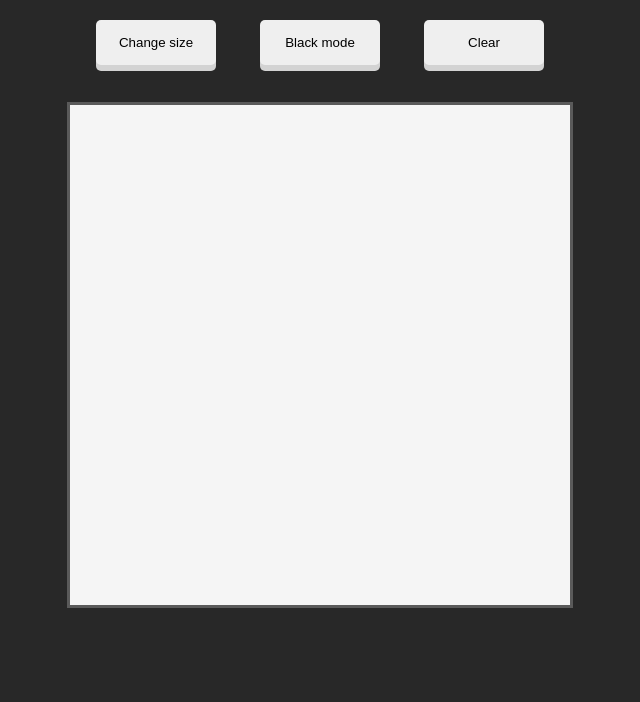
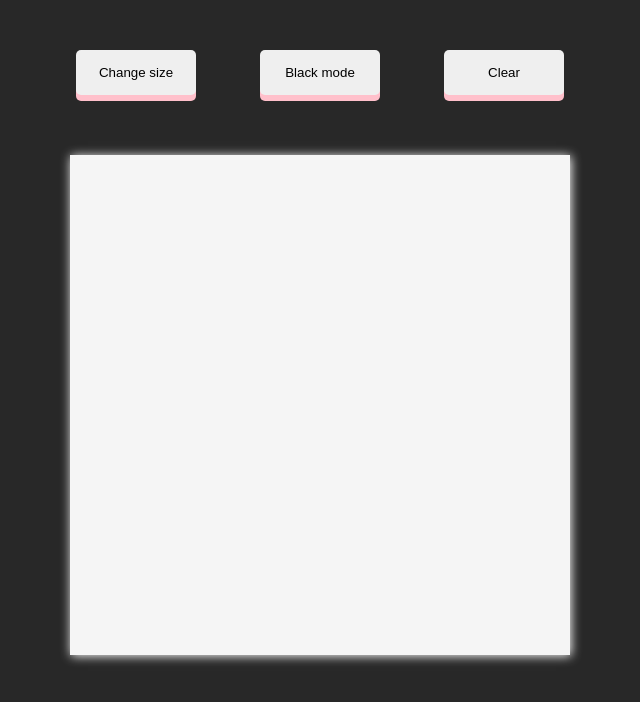
Before and after one commit to serkoch/etch-a-sketch, a plain HTML site: page index.html in a window 1280 px wide. Both pictures are taken after a click on the button "Rainbow mode". Shown: the whole page, without its empty margins (320-960 px from the left). Drawn offline with Linux system fonts and the light colour scheme.

Commit message:
fix: Fix cursor dragging issue

```diff
--- a/index.html
+++ b/index.html
@@ -1,10 +1,10 @@
 <!DOCTYPE html>
 <html lang="en">
   <head>
-    <meta charset="UTF-8">
-    <meta name="viewport" content="width=device-width, initial-scale=1.0">
+    <meta charset="UTF-8" />
+    <meta name="viewport" content="width=device-width, initial-scale=1.0" />
     <title>Document</title>
-    <link rel="stylesheet" href="style.css">
+    <link rel="stylesheet" href="style.css" />
   </head>
   <body>
     <div class="buttons">
--- a/script.js
+++ b/script.js
@@ -1,19 +1,27 @@
-const container = document.querySelector('.container');
-const btn = document.querySelector('.btn');
-const clear = document.querySelector('.clear');
+const container = document.querySelector(".container");
+const btn = document.querySelector(".btn");
+const clear = document.querySelector(".clear");
 const containerHeight = 500;
 const containerWidth = 500;
-const mode = document.querySelector('.mode');
+const mode = document.querySelector(".mode");
 
 function getRandNum() {
   return Math.floor(Math.random() * 255);
 }
 
-mode.addEventListener('click', function() {
-    if (mode.textContent === 'Rainbow mode') {
-        mode.textContent = 'Black mode';
+let draw = false;
+document.body.addEventListener("mousedown", function () {
+  draw = true;
+});
+document.body.addEventListener("mouseup", function () {
+  draw = false;
+});
+
+mode.addEventListener("click", function () {
+  if (mode.textContent === "Rainbow mode") {
+    mode.textContent = "Black mode";
   } else {
-        mode.textContent = 'Rainbow mode';
+    mode.textContent = "Rainbow mode";
   }
 });
 
@@ -21,30 +29,34 @@ function grid(num) {
   let width = containerWidth / num;
   let height = containerHeight / num;
   console.log(height);
-    for (let i = 0; i < (num*num); i++) {
-        const div = document.createElement('div');
+  for (let i = 0; i < num * num; i++) {
+    const div = document.createElement("div");
+    div.setAttribute("draggable", "false");
+    container.setAttribute("draggable", "false");
     div.style.height = `${height}px`;
     div.style.width = `${width}px`;
-        div.classList.add('grid-item');
+    div.classList.add("grid-item");
     container.appendChild(div);
-        clear.addEventListener('click', function() {
-            div.style.backgroundColor = 'whitesmoke';
-        })
-        div.addEventListener('mouseover', function() {
-            if (mode.textContent === 'Black mode') {
+    clear.addEventListener("click", function () {
+      div.style.backgroundColor = "whitesmoke";
+    });
+    div.addEventListener("mousemove", function () {
+      if (draw) {
+        if (mode.textContent === "Black mode") {
           div.style.backgroundColor = `rgb(${getRandNum()}, ${getRandNum()}, ${getRandNum()})`;
         } else {
-                div.style.backgroundColor = 'black';
+          div.style.backgroundColor = "black";
+        }
       }
     });
   }
 }
 
-btn.addEventListener('click', function userInput() {
+btn.addEventListener("click", function userInput() {
   while (container.firstChild) {
     container.removeChild(container.firstChild);
   }
-    let choice = prompt('Please, enter the canvas size: from 1 to 100');
+  let choice = prompt("Please, enter the canvas size: from 1 to 100");
   userChoice = parseInt(choice);
   if (userChoice > 0 && userChoice <= 100) {
     grid(userChoice);
--- a/style.css
+++ b/style.css
@@ -8,21 +8,21 @@ body {
   display: flex;
   flex-flow: column;
   align-items: center;
-    gap: 20px;
+  gap: 50px;
   background-color: rgb(40, 40, 40);
 }
 
 button {
-    margin: 20px;
+  margin: 50px 30px 10px;
   padding: 15px;
   border-radius: 5px;
-    box-shadow: 0 6px lightgray;
+  box-shadow: 0 6px pink;
   border: 0;
   width: 15vh;
 }
 
 button:active {
-    box-shadow: 0 3px darkgray;
+  box-shadow: 0 3px purple;
   transform: translateY(3px);
 }
 
@@ -31,12 +31,14 @@ button:active {
   flex-flow: wrap;
   width: 500px;
   height: 500px;
-    outline: 3px solid rgb(90, 90, 90);
+  box-shadow: 1px 1px 10px white;
   background-color: whitesmoke;
   margin: auto;
+  user-select: none;
 }
 
 .container > * {
   display: flex;
   background-color: whitesmoke;
+  user-select: none;
 }
```
Lines whose indentation alone changed are shown as unchanged.
